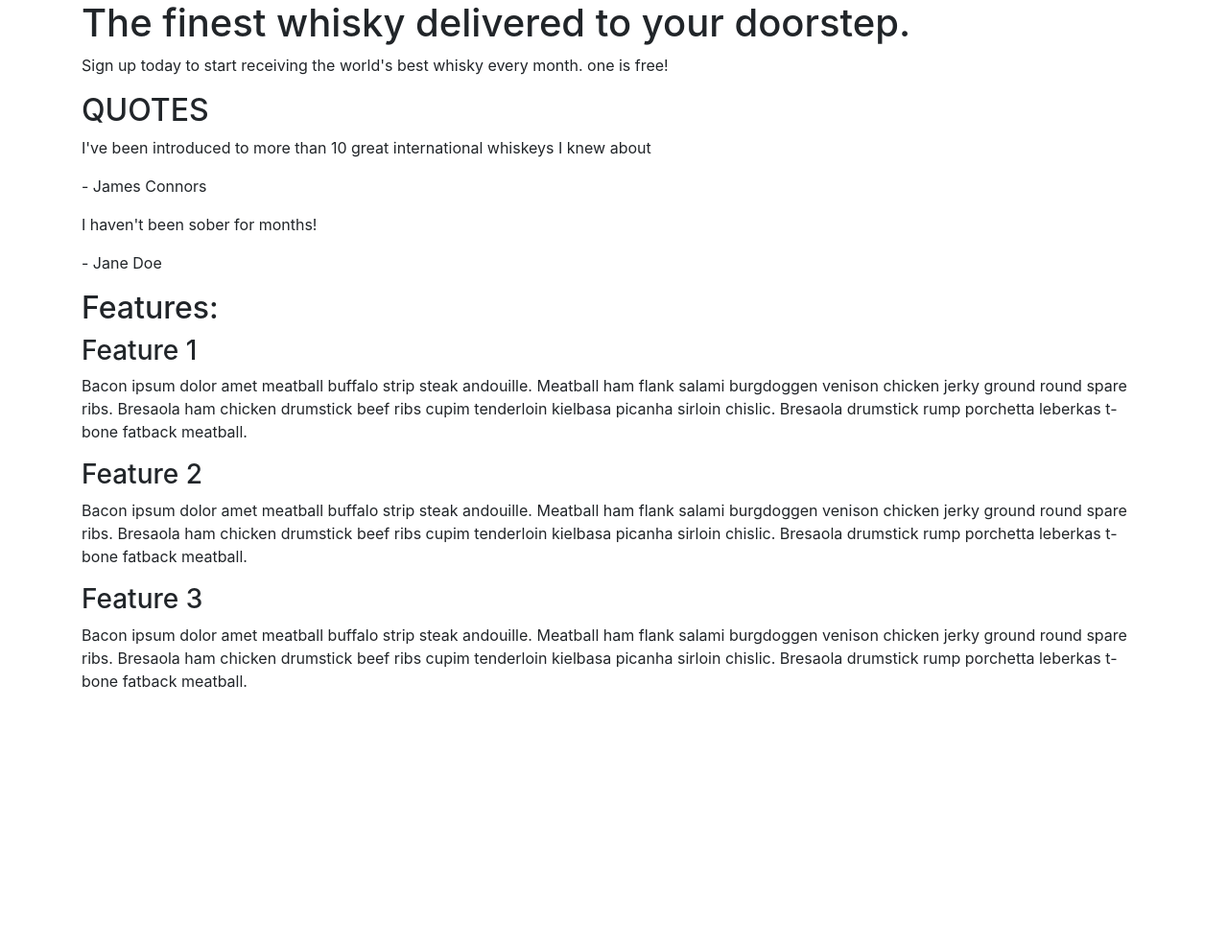
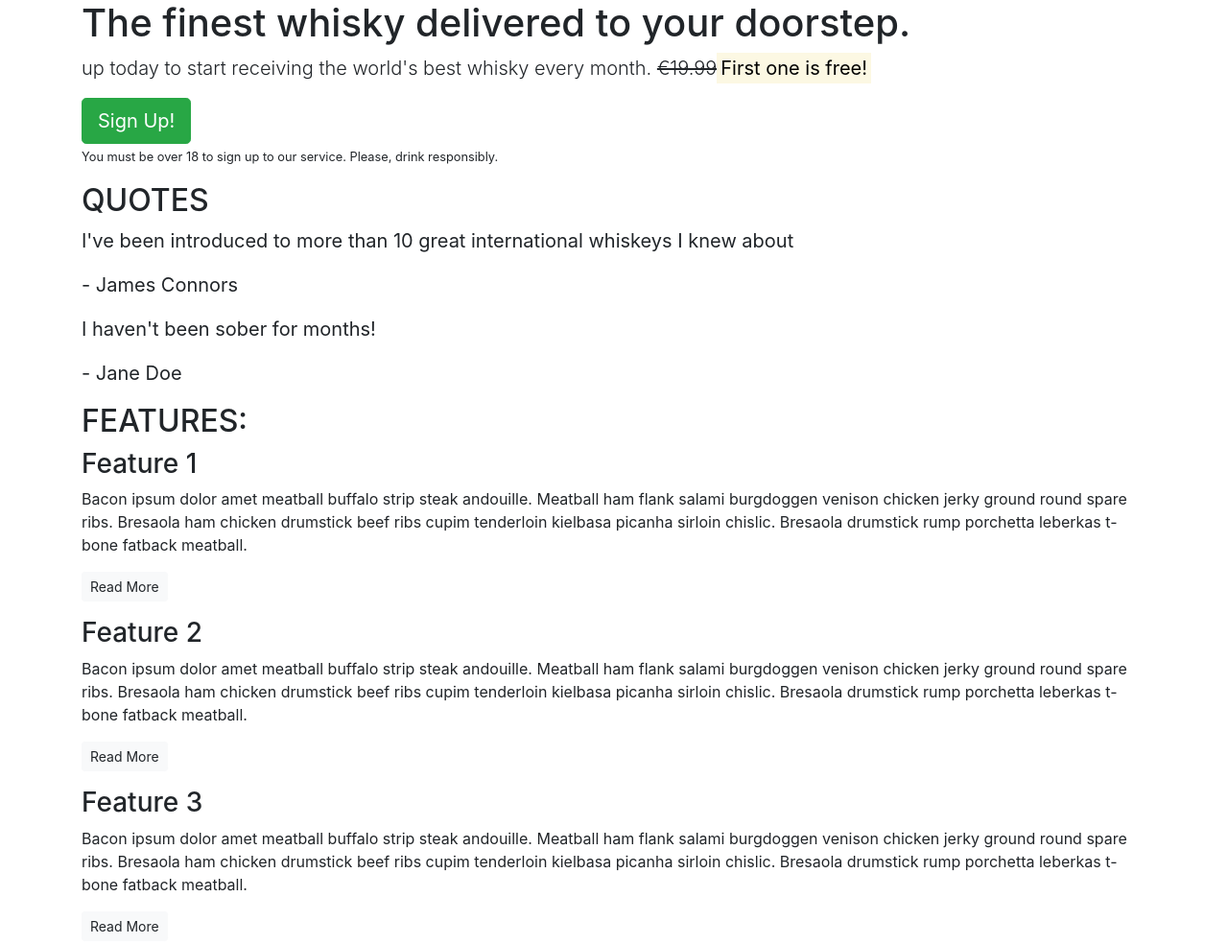
Before and after one commit to Novicetheaf/bootstrap4, a plain HTML site: page index.html in a window 1280 px wide. Shown: the whole page at 96% size. Before the commit the page ends 800 px from the top, so only its background shows below. Drawn offline with nearby package versions, Linux system fonts and the light colour scheme.

Commit message:
Core css using bootstrap

```diff
--- a/index.html
+++ b/index.html
@@ -13,38 +13,44 @@
             <!-- Callout Class -->
             <section class="callout">
                 <h1>The finest whisky delivered to your doorstep.</h1>
-                <p>Sign up today to start receiving the world's best whisky every month. one is free!</p>
+                <p class="lead">up today to start receiving the world's best whisky every month.
+                <s>€19.99</s><strong><mark>First one is free!</mark></strong></p>
+                <button class="btn btn-success btn-lg">Sign Up!</button>
+                <p><small>You must be over 18 to sign up to our service. Please, drink responsibly.</small></p>
             </section>
             <!-- End Callout Class -->
             <!--User Quotes-->
             <section class="quotes">
                 <h2 class="text-uppercase">Quotes</h2>
-                <div class="quote">
+                <blockquote class="blockquote">
                     <p>I've been introduced to more than 10 great international whiskeys I knew about</p>
                     <p>- James Connors</p>
-                </div>
-                <div class="quote">
+                </blockquote>
+                <blockquote class="blockquote">
                     <p>I haven't been sober for months!</p>
                     <p>- Jane Doe</p>
-                </div>
+                </blockquote>
             </section>
             <!--End User Quotes-->
             <section class="features">
 
-                <h2>Features:</h2>
+                <h2 class="text-uppercase">Features:</h2>
                 <div class="feature">
                     <h3>Feature 1</h3>
                     <p>Bacon ipsum dolor amet meatball buffalo strip steak andouille. Meatball ham flank salami burgdoggen venison chicken jerky ground round spare ribs. Bresaola ham chicken drumstick beef ribs cupim tenderloin kielbasa picanha sirloin chislic. Bresaola drumstick rump porchetta leberkas t-bone fatback meatball.</p>
+                    <p><a class="btn btn-sm btn-light" href="">Read More</a></p>
                 </div>
 
                 <div class="feature">
                     <h3>Feature 2</h3>
                     <p>Bacon ipsum dolor amet meatball buffalo strip steak andouille. Meatball ham flank salami burgdoggen venison chicken jerky ground round spare ribs. Bresaola ham chicken drumstick beef ribs cupim tenderloin kielbasa picanha sirloin chislic. Bresaola drumstick rump porchetta leberkas t-bone fatback meatball.</p>
+                    <p><a class="btn btn-sm btn-light" href="">Read More</a></p>
                 </div>
 
                 <div class="feature">
                     <h3>Feature 3</h3>
                     <p>Bacon ipsum dolor amet meatball buffalo strip steak andouille. Meatball ham flank salami burgdoggen venison chicken jerky ground round spare ribs. Bresaola ham chicken drumstick beef ribs cupim tenderloin kielbasa picanha sirloin chislic. Bresaola drumstick rump porchetta leberkas t-bone fatback meatball.</p>
+                    <p><a class="btn btn-sm btn-light" href="">Read More</a></p>
                 </div>
 
             </section>
```
Also changed, not shown: 1 other file.
